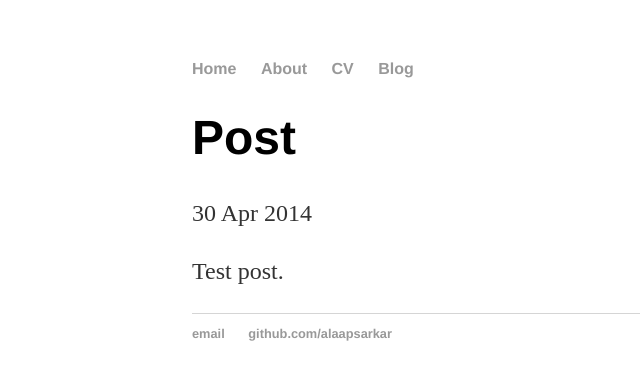
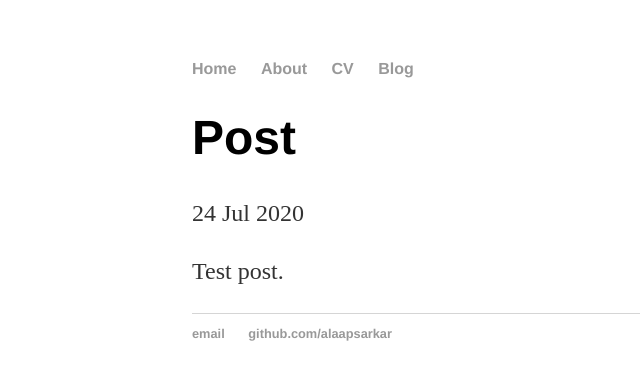
Before and after one commit to AlaapSarkar/AlaapSarkar.github.io, a Jekyll site: the page built from _posts/2020-07-24-test.md, in a window 1280 px wide. Shown: the top 380 px of the page, without its empty margins (0-640 px from the left). Built offline with Jekyll 4.4.1, drawn with Linux system fonts in a browser that asks for light colours.

Commit message:
Update 2020-07-24-test.md

```diff
--- a/_posts/2020-07-24-test.md
+++ b/_posts/2020-07-24-test.md
@@ -1,7 +1,7 @@
 ---
 layout: post
 title: "Post"
-date: 2014-04-30
+date: 2020-07-24
 ---
 
 Test post.
```
